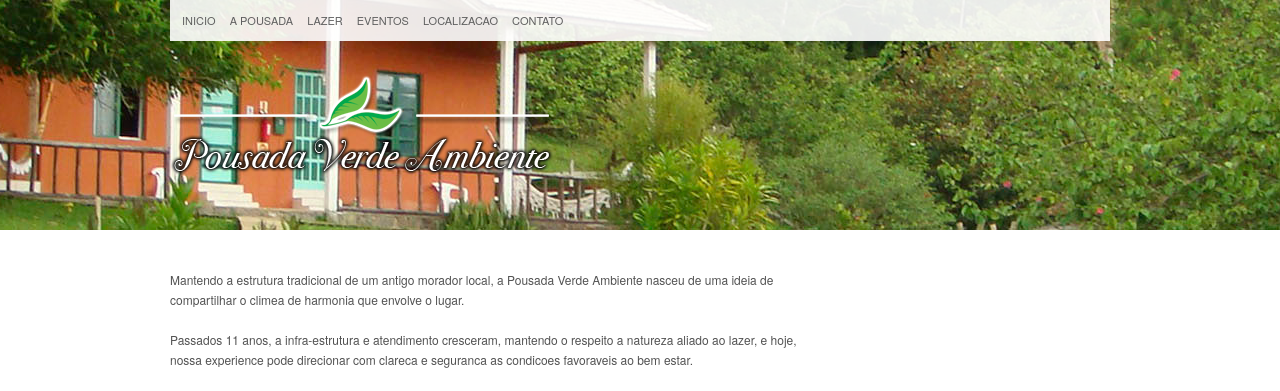
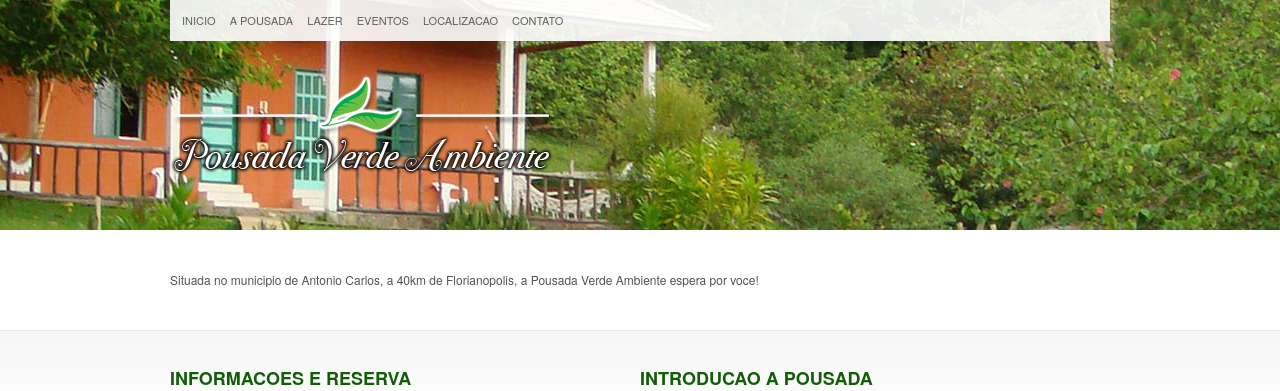
Before and after one commit to isaacueca/pousada, a PHP site: page /index.php?page=comochegar in a window 1280 px wide. Shown: the top 391 px of the page. Run offline with PHP 8.4, Linux system fonts and the light colour scheme; some libraries are stand-ins or nearby versions.

Commit message:
first commit

```diff
--- a/about.php
+++ b/about.php
@@ -14,7 +14,7 @@
 	<div class="row">
 		<article class="one-third block relative  column alpha">
 				<figure>
-					<img src="images/dummy/pousada_1.jpg" class="scale-with-grid" alt="" />
+					<img src="images/dummy/pousada10.jpg" class="scale-with-grid" alt="" />
 				</figure>
 		</article>
 
--- a/comochegar.php
+++ b/comochegar.php
@@ -3,11 +3,9 @@
 
 <div class="row">
 	<section class="content eleven columns alpha group">
-		<p>Mantendo a estrutura tradicional de um antigo morador local, a Pousada Verde Ambiente nasceu de uma ideia de compartilhar o climea de harmonia que envolve o lugar.</p>
+		<p>Situada no municipio de Antonio Carlos, a 40km de Florianopolis, a Pousada Verde Ambiente espera por voce!</p>
 
-		<p>Passados 11 anos, a infra-estrutura e atendimento cresceram, mantendo o respeito a natureza aliado ao lazer, e hoje, nossa experience pode direcionar com clareca e seguranca as condicoes favoraveis ao bem estar.</p>
 
-		<p>Para isso, contados com uma equipe focada em proporcionar um otimo atendimento para voce e sua familia.</p>
 	</section>
 </div><!-- /container -->
 
```
Also changed, not shown: images/dummy/pousada10.jpg (added), 3 other files.
